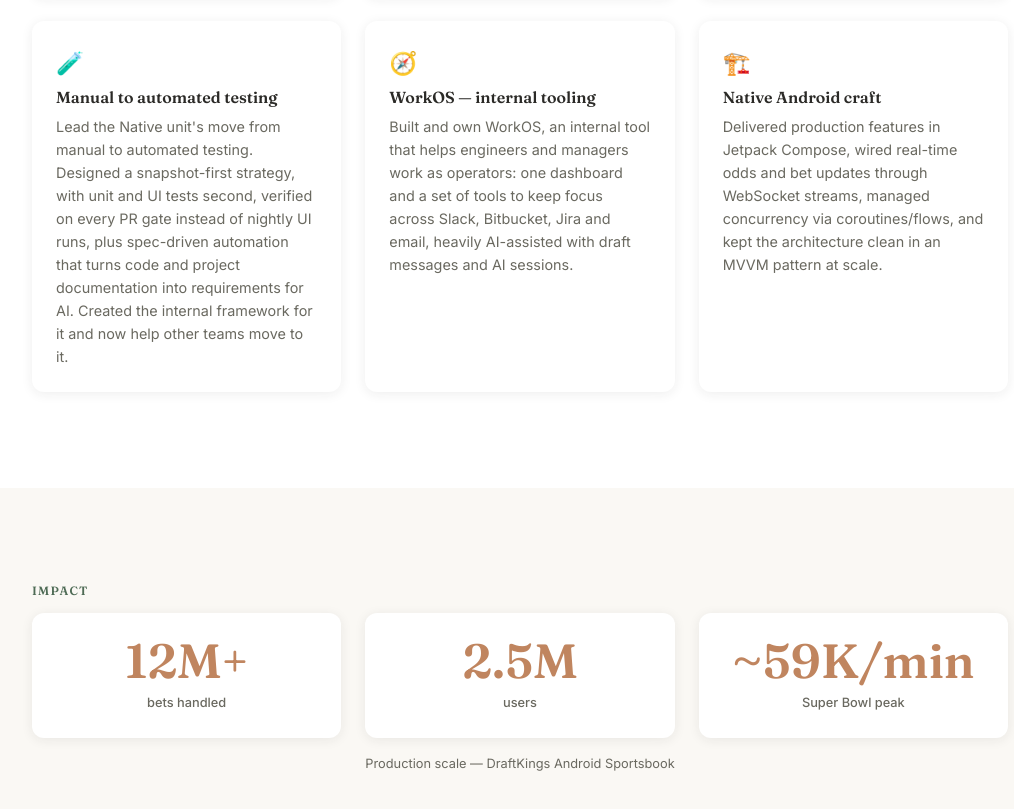
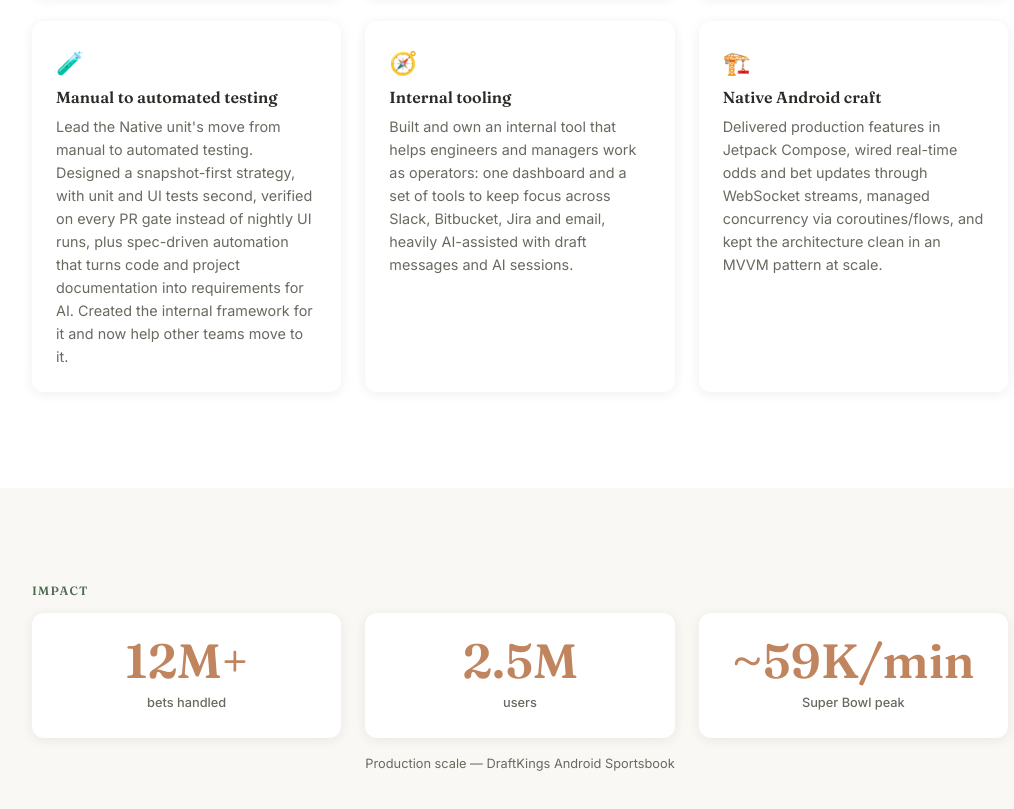
Before and after one commit to yuriibabii/yuriibabii.github.io, a plain HTML site: page case-studies/draftkings.html in a window 1280 px wide. Shown: the part 1255-2064 px from the top of the page, without its empty margins (120-1134 px from the left). Drawn offline with Linux system fonts and the light colour scheme.

Commit message:
Describe the DraftKings internal tool without naming it
Co-Authored-By: Claude <noreply@anthropic.com>

```diff
--- a/case-studies/draftkings.html
+++ b/case-studies/draftkings.html
@@ -350,8 +350,8 @@
         </div>
         <div class="cs-action-card reveal">
           <div class="cs-action-card__icon">🧭</div>
-          <h3>WorkOS — internal tooling</h3>
-          <p>Built and own WorkOS, an internal tool that helps engineers and managers work as operators: one dashboard and a set of tools to keep focus across Slack, Bitbucket, Jira and email, heavily AI-assisted with draft messages and AI sessions.</p>
+          <h3>Internal tooling</h3>
+          <p>Built and own an internal tool that helps engineers and managers work as operators: one dashboard and a set of tools to keep focus across Slack, Bitbucket, Jira and email, heavily AI-assisted with draft messages and AI sessions.</p>
         </div>
         <div class="cs-action-card reveal">
           <div class="cs-action-card__icon">🏗️</div>
```
Also changed, not shown: index.html (+1 -1 lines), 1 other file.
